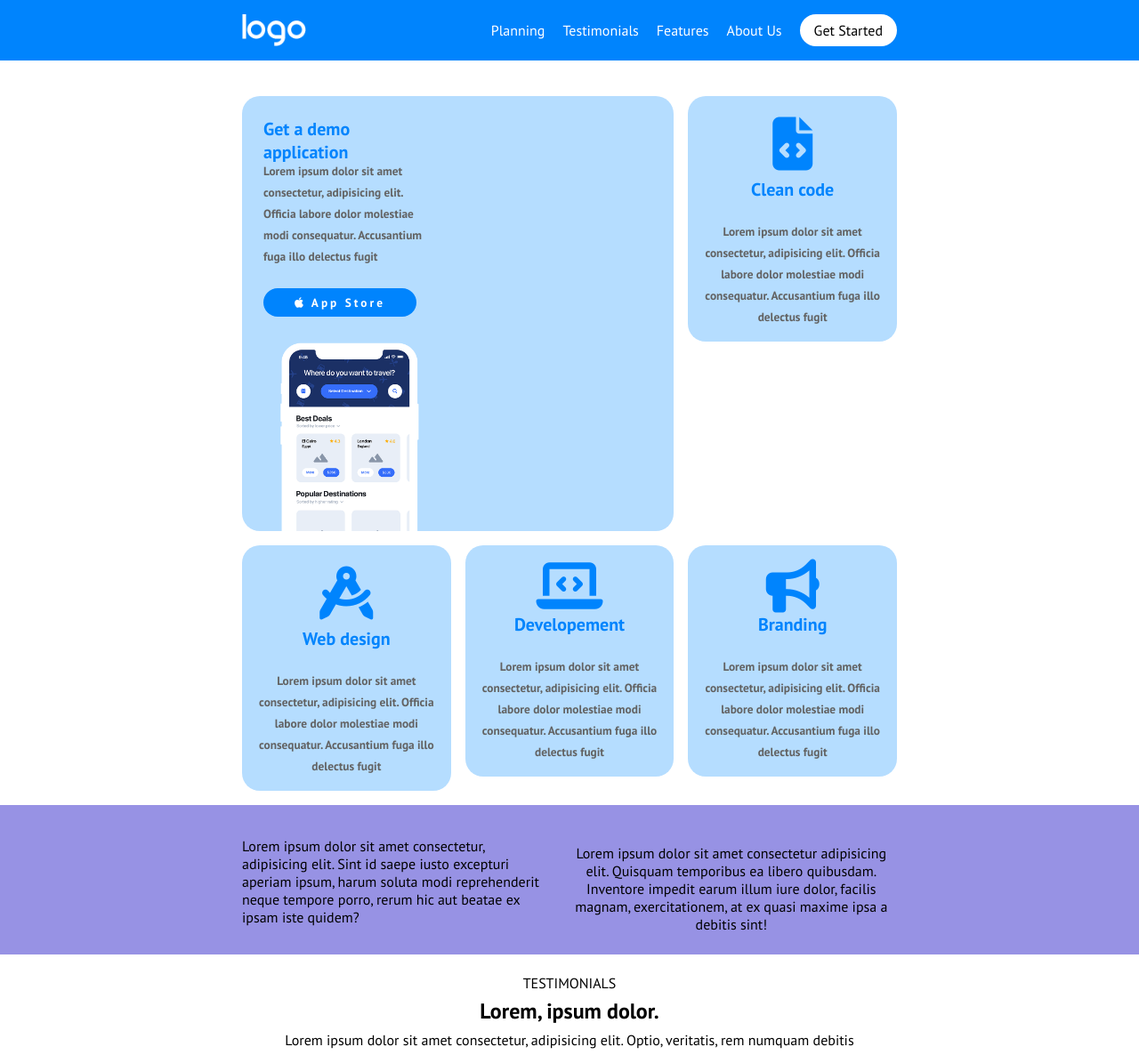
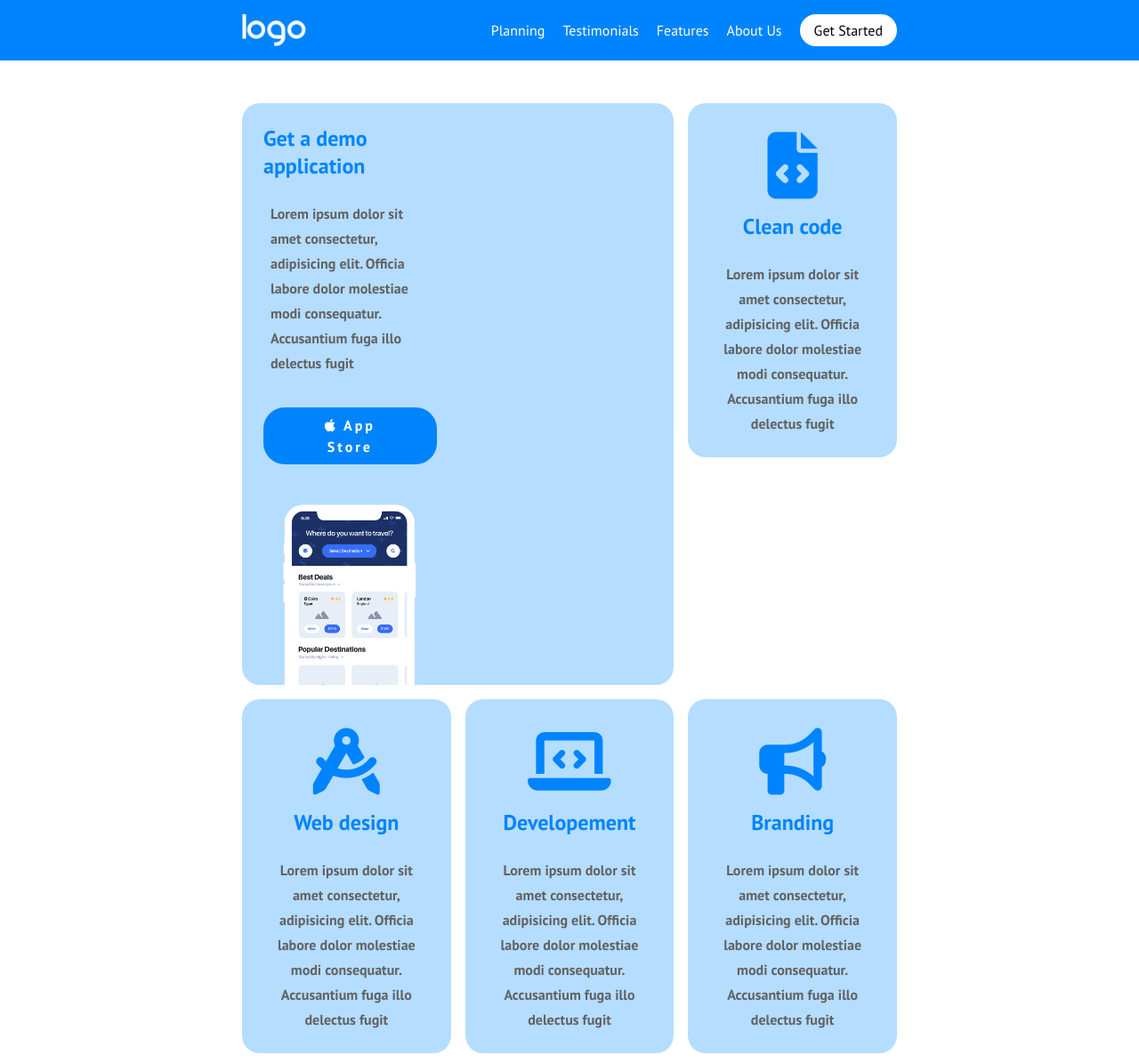
Before and after one commit to scarlett-troncoso/htmlcss-responsive-layout, a plain HTML site: page index.html in a window 1280 px wide. Shown: the top 1195 px of the page at 89% size. Drawn offline with Linux system fonts and the light colour scheme.

Commit message:
change styles section services

```diff
--- a/css/style.css
+++ b/css/style.css
@@ -204,7 +204,7 @@
 /* section services*/
 
 .services{
-    padding-top: 1.5rem;
+    padding: 2rem 0 2.5rem 0;
 }
 
 .col-12{
@@ -217,34 +217,34 @@
 
 .img_phone> img{
     width: 100%;
+    padding-top: 1rem;
 }
 
-h3{
+h2{
     color: var(--primary);
     font-weight: bolder;
-    height: 3rem;
-    font-size: 1.25rem;
+    padding-bottom: 1rem;
 }
 
 .testo_services{
-    font-size: smaller;
+    font-size: medium;
     font-weight: bold;
     color: var(--normalgray);
-    line-height: 1.5rem;
+    line-height: 1.75rem;
 }
 
 .btn_services{
-    font-size: smaller;
+    font-size: medium;
     letter-spacing: 3px;
     font-weight: bold;
     color: var(--color-white);
-    padding-inline: 35px;
-    line-height: 1rem;
-    margin-top: 1.5rem;
+    padding-inline: 45px;
+    line-height: 1.5rem;
+    margin-top: 1.75rem;
 }
 
 .img_phone{
-    padding: 0 1.5rem;
+    padding: 0 1.75rem;
 }
 
 .img_phone> img{
@@ -252,7 +252,7 @@ h3{
 }
 
 .card_services> i{
-    font-size: 60px;
+    font-size: 75px;
     color: var(--primary);
 }
 
--- a/index.html
+++ b/index.html
@@ -49,8 +49,8 @@
                         <div class="card_services bg_sec">
                             <div class="row">
                                 <div class="col-12 col-lg-6 padd105">
-                                    <h3>Get a demo application</h3>
-                                    <div class="testo_services">Lorem ipsum dolor sit amet consectetur, adipisicing elit. Officia labore dolor molestiae modi consequatur. Accusantium fuga illo delectus fugit</div>
+                                    <h2>Get a demo application</h2>
+                                    <div class="testo_services padd05">Lorem ipsum dolor sit amet consectetur, adipisicing elit. Officia labore dolor molestiae modi consequatur. Accusantium fuga illo delectus fugit</div>
                                     <div>
                                         <button class="btn bg_primary btn_services">
                                             <i class="fa-brands fa-apple" style="color: #ffffff;"></i>
@@ -66,30 +66,30 @@
                     </div>
                     <div class="col-12 col-md-4 padd05">
                         <div class="padd1 bg_sec card_services txt_center">
-                            <i class="fa-solid fa-file-code padd05"></i>
-                            <h3>Clean code</h3>
-                            <div class="testo_services">Lorem ipsum dolor sit amet consectetur, adipisicing elit. Officia labore dolor molestiae modi consequatur. Accusantium fuga illo delectus fugit</div>
+                            <i class="fa-solid fa-file-code padd1"></i>
+                            <h2>Clean code</h2>
+                            <div class="testo_services padd05">Lorem ipsum dolor sit amet consectetur, adipisicing elit. Officia labore dolor molestiae modi consequatur. Accusantium fuga illo delectus fugit</div>
                         </div>
                     </div>
                     <div class="col-12 col-md-4 padd05">
                         <div class="padd1 bg_sec card_services txt_center">
-                            <i class="fa-solid fa-compass-drafting padd05"></i>
-                            <h3>Web design</h3>
-                            <div class="testo_services">Lorem ipsum dolor sit amet consectetur, adipisicing elit. Officia labore dolor molestiae modi consequatur. Accusantium fuga illo delectus fugit</div>
+                            <i class="fa-solid fa-compass-drafting padd1"></i>
+                            <h2>Web design</h2>
+                            <div class="testo_services padd05">Lorem ipsum dolor sit amet consectetur, adipisicing elit. Officia labore dolor molestiae modi consequatur. Accusantium fuga illo delectus fugit</div>
                         </div>
                     </div>
                     <div class="col-12 col-md-4 padd05">
                         <div class="padd1 bg_sec card_services txt_center">
-                            <i class="fa-solid fa-laptop-code"></i>
-                            <h3>Developement</h3>
-                            <div class="testo_services">Lorem ipsum dolor sit amet consectetur, adipisicing elit. Officia labore dolor molestiae modi consequatur. Accusantium fuga illo delectus fugit</div>
+                            <i class="fa-solid fa-laptop-code padd1"></i>
+                            <h2>Developement</h2>
+                            <div class="testo_services padd05">Lorem ipsum dolor sit amet consectetur, adipisicing elit. Officia labore dolor molestiae modi consequatur. Accusantium fuga illo delectus fugit</div>
                         </div>
                     </div>
                     <div class="col-12 col-md-4 padd05">
                         <div class="padd1 bg_sec card_services txt_center">
-                            <i class="fa-solid fa-bullhorn"></i>
-                            <h3>Branding</h3>
-                            <div class="testo_services">Lorem ipsum dolor sit amet consectetur, adipisicing elit. Officia labore dolor molestiae modi consequatur. Accusantium fuga illo delectus fugit</div>
+                            <i class="fa-solid fa-bullhorn padd1"></i>
+                            <h2>Branding</h2>
+                            <div class="testo_services padd05">Lorem ipsum dolor sit amet consectetur, adipisicing elit. Officia labore dolor molestiae modi consequatur. Accusantium fuga illo delectus fugit</div>
                         </div>
                     </div>
                 </div>
```
